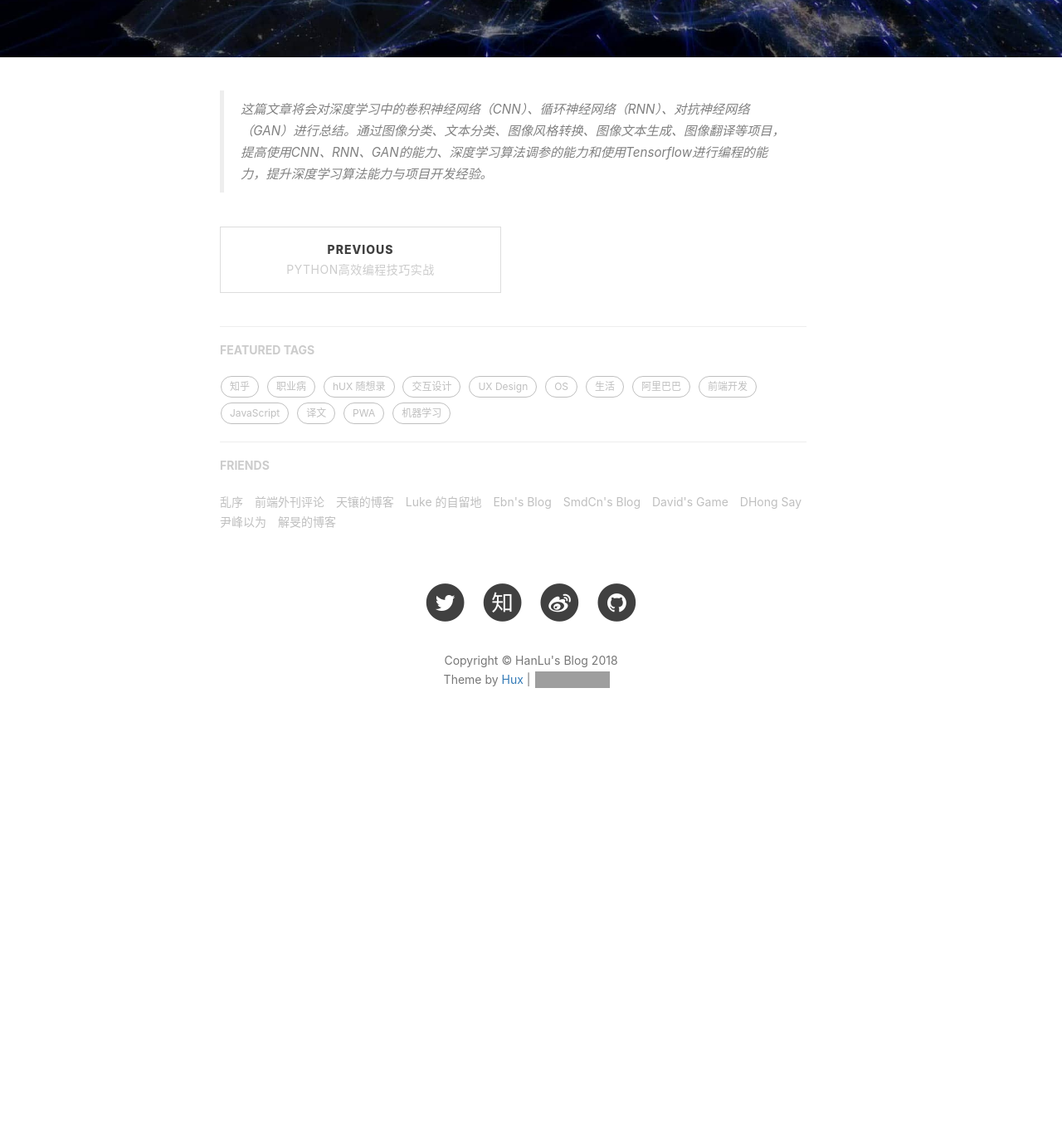
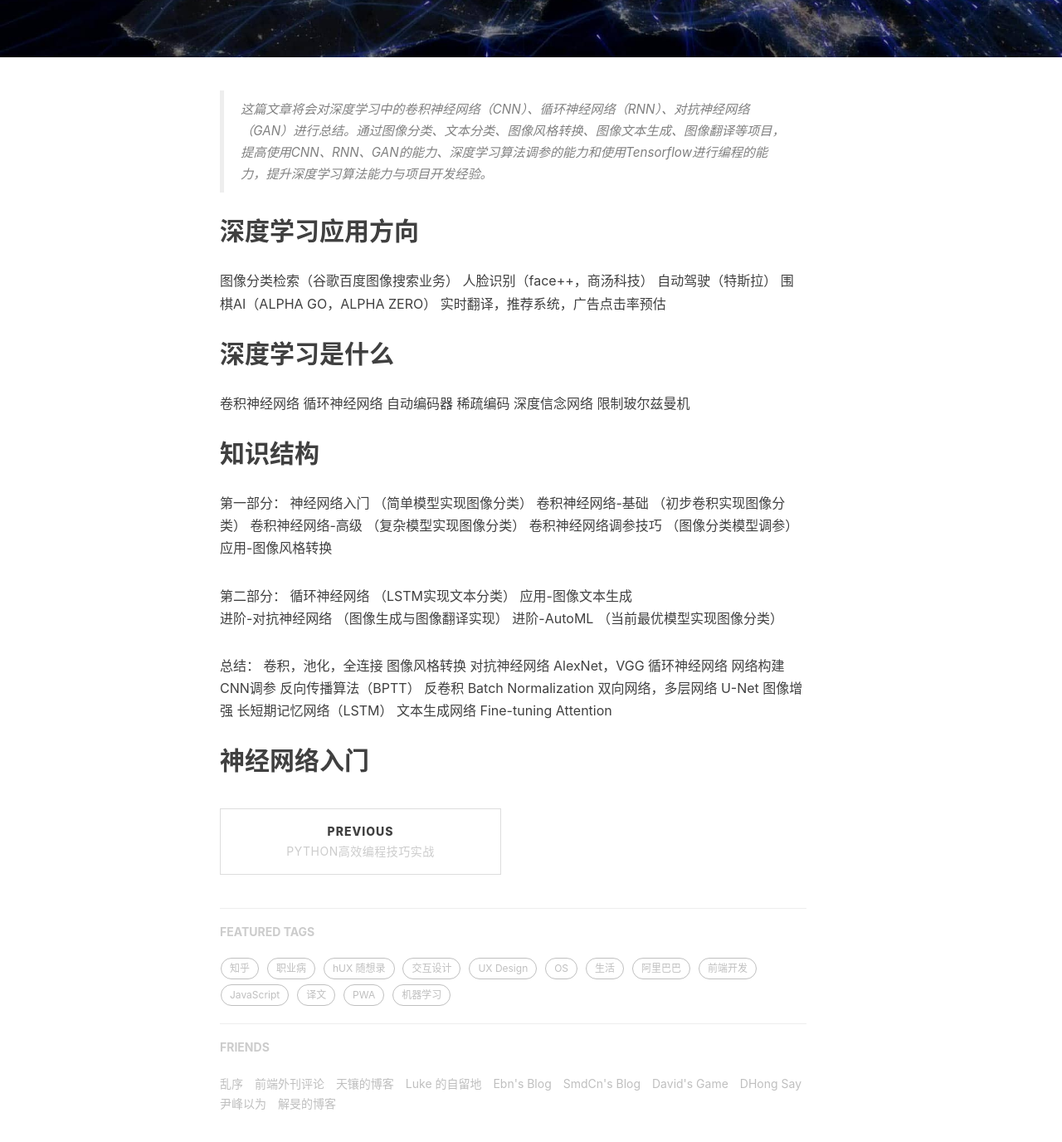
Before and after one commit to TakahashiKansuke/TakahashiKansuke.github.io, a Jekyll site: the page built from _posts/2018-09-18-deeplearning.markdown, in a window 1280 px wide and 1400 px high, scrolled down 514 px. Shown: the top 1376 px of the window at 83% size. Built offline with Jekyll 4.4.1, drawn with Linux system fonts in a browser that asks for light colours; nearby versions of some CDN libraries; comment, search, counter and statistics services are not loaded; before the commit the page ends 1437 px from its top, so only the background shows below that; grey boxes are pictures that could not be loaded.

Commit message:
Update 2018-09-18-deeplearning.markdown

```diff
--- a/_posts/2018-09-18-deeplearning.markdown
+++ b/_posts/2018-09-18-deeplearning.markdown
@@ -12,3 +12,45 @@ tags:
 ---
 
 > 这篇文章将会对深度学习中的卷积神经网络（CNN）、循环神经网络（RNN）、对抗神经网络（GAN）进行总结。通过图像分类、文本分类、图像风格转换、图像文本生成、图像翻译等项目，提高使用CNN、RNN、GAN的能力、深度学习算法调参的能力和使用Tensorflow进行编程的能力，提升深度学习算法能力与项目开发经验。
+
+## 深度学习应用方向
+
+图像分类检索（谷歌百度图像搜索业务）
+人脸识别（face++，商汤科技）
+自动驾驶（特斯拉）
+围棋AI（ALPHA GO，ALPHA ZERO）
+实时翻译，推荐系统，广告点击率预估
+
+## 深度学习是什么
+
+卷积神经网络
+循环神经网络
+自动编码器
+稀疏编码
+深度信念网络
+限制玻尔兹曼机
+
+## 知识结构
+
+第一部分：
+神经网络入门       （简单模型实现图像分类）
+卷积神经网络-基础   （初步卷积实现图像分类）
+卷积神经网络-高级   （复杂模型实现图像分类）
+卷积神经网络调参技巧  （图像分类模型调参）
+应用-图像风格转换
+
+第二部分：
+循环神经网络        （LSTM实现文本分类）
+应用-图像文本生成
+进阶-对抗神经网络   （图像生成与图像翻译实现）
+进阶-AutoML       （当前最优模型实现图像分类）
+
+总结：
+卷积，池化，全连接        图像风格转换            对抗神经网络
+AlexNet，VGG           循环神经网络            网络构建
+CNN调参                反向传播算法（BPTT）     反卷积
+Batch Normalization    双向网络，多层网络       U-Net
+图像增强                长短期记忆网络（LSTM）   文本生成网络
+Fine-tuning            Attention
+
+## 神经网络入门
```
